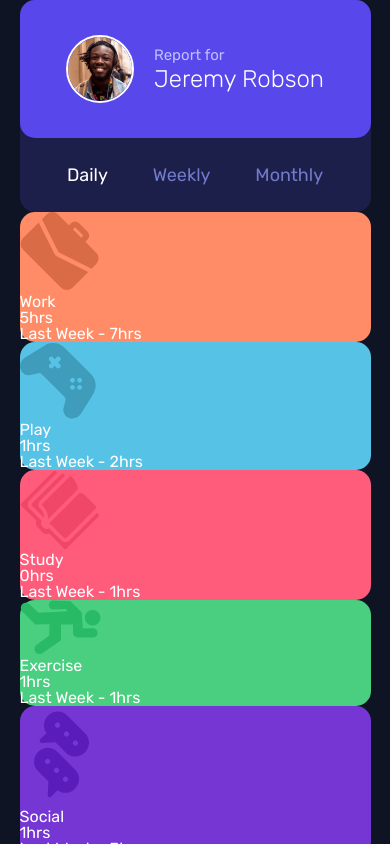
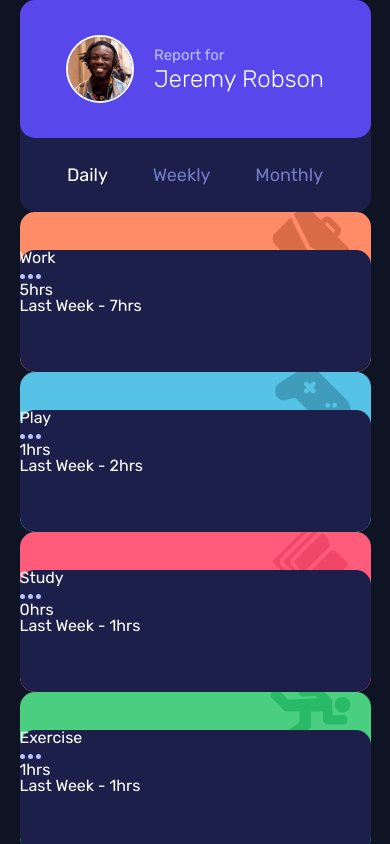
Before and after one commit to shivjoshi1996/time-tracking-dashboard-react, a React (Create React App) app: page / in a window 390 px wide. Shown: the top 844 px of the page. Built offline with nearby package versions, Linux system fonts and the light colour scheme.

Commit message:
WIP TimeCard component styling - completed icon styling and container for mobile

```diff
--- a/src/components/TimeCard.js
+++ b/src/components/TimeCard.js
@@ -5,6 +5,24 @@ const StyledTimeCardContainer = styled.div`
   width: 90%;
   margin: 0 auto;
   border-radius: 15px;
+  position: relative;
+  height: 160px;
+  overflow: hidden;
+`;
+
+const StyledTimeCardIcon = styled.img`
+  position: absolute;
+  right: 20px;
+  transform: translateY(-5px);
+`;
+
+const StyledTimeCardContentContainer = styled.div`
+  background-color: ${(props) => props.theme.colors.card};
+  border-radius: 15px;
+  position: absolute;
+  height: 122px;
+  width: 100%;
+  bottom: 0;
 `;
 
 export default function TimeCard({ title, current, previous }) {
@@ -39,10 +57,13 @@ export default function TimeCard({ title, current, previous }) {
 
   return (
     <StyledTimeCardContainer background={background}>
-      <img src={imageSrc} alt={`${title} icon`} />
-      <p>{title}</p>
-      <h2>{current}hrs</h2>
-      <p>Last Week - {previous}hrs</p>
+      <StyledTimeCardIcon src={imageSrc} alt={`${title} icon`} />
+      <StyledTimeCardContentContainer>
+        <p>{title}</p>
+        <img src="/icon-ellipsis.svg" alt="ellipsis" />
+        <h2>{current}hrs</h2>
+        <p>Last Week - {previous}hrs</p>
+      </StyledTimeCardContentContainer>
     </StyledTimeCardContainer>
   );
 }
```
